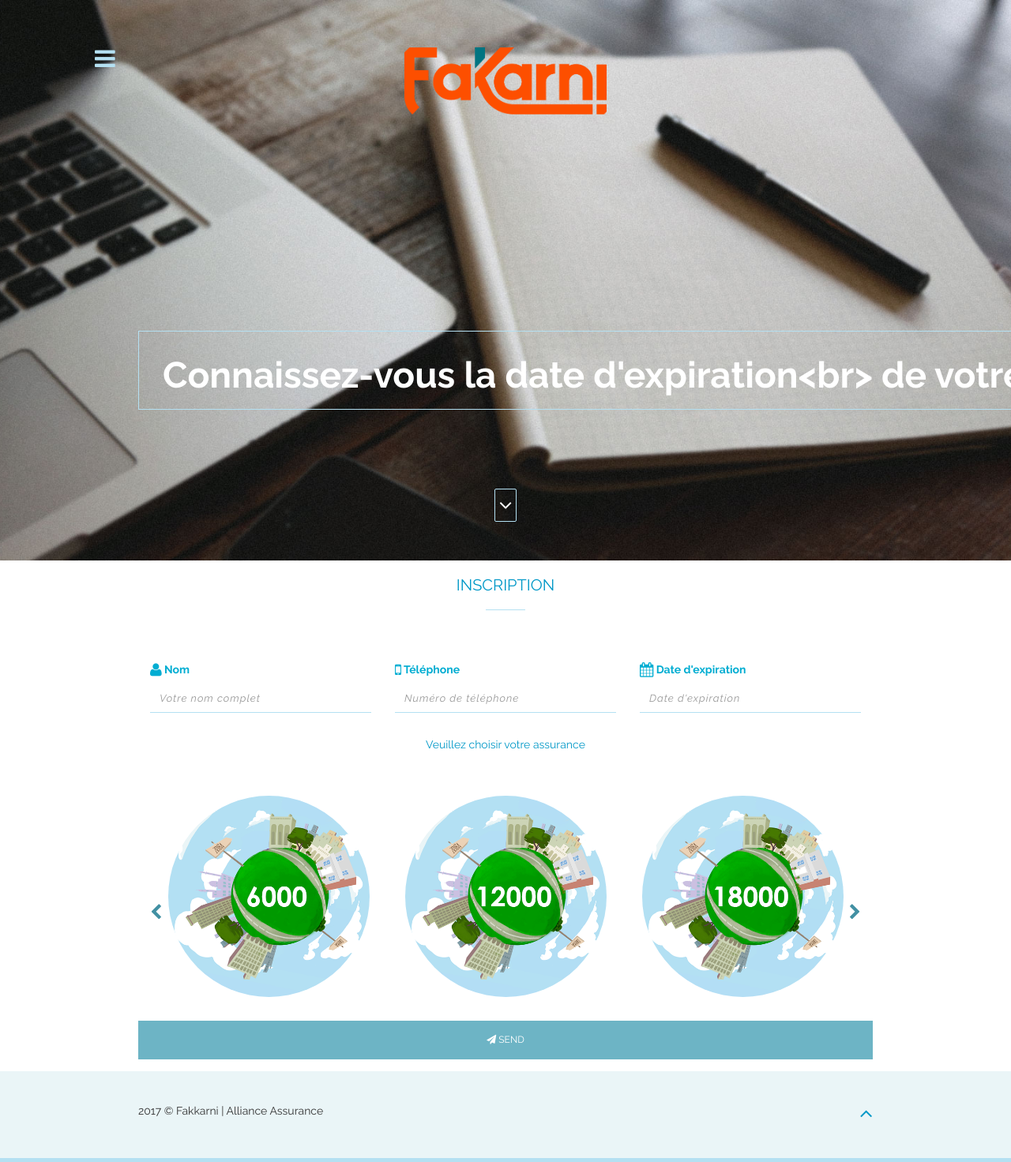
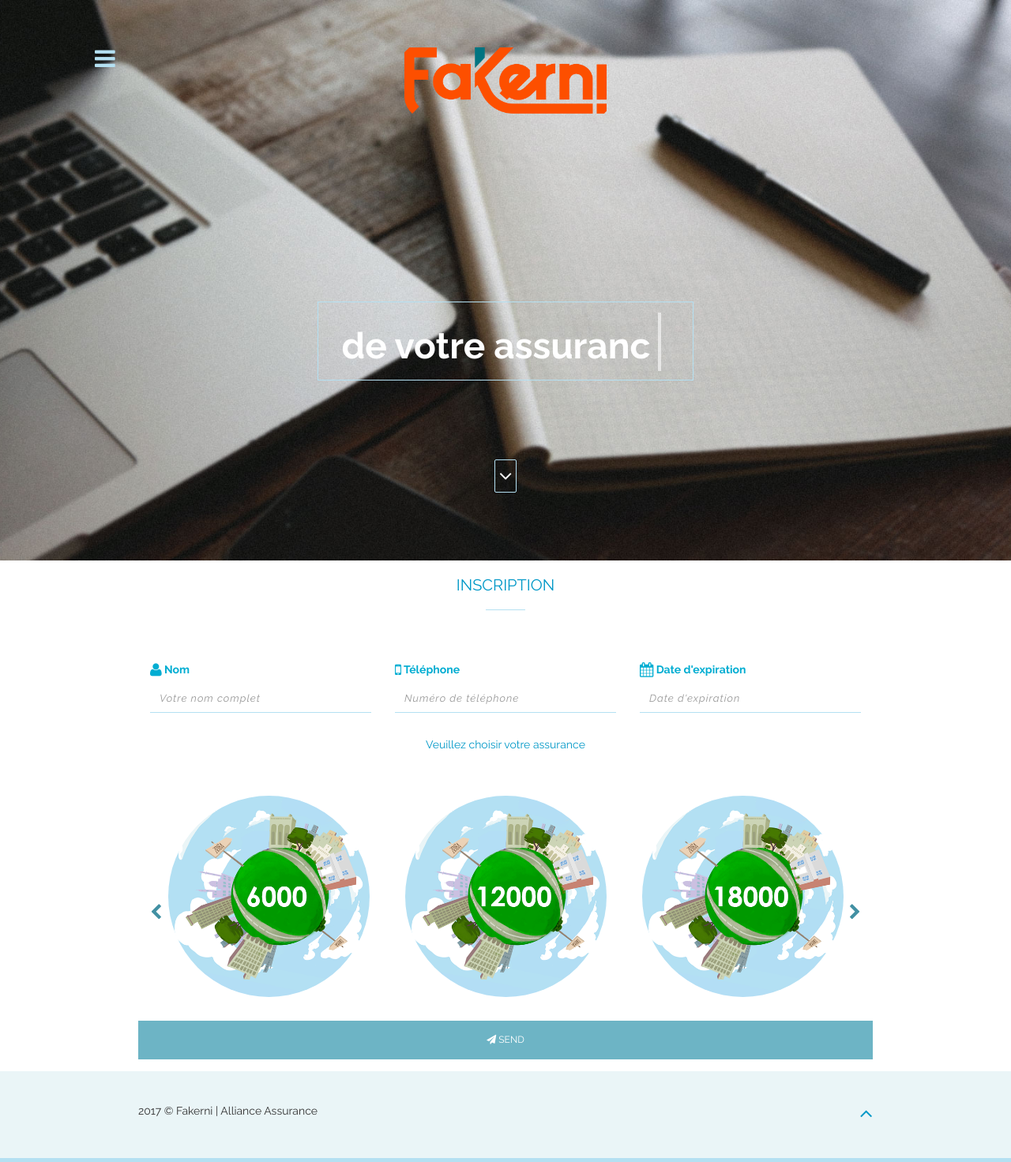
Before and after one commit to chafik-allin/Fakkarni, a Laravel app: page / in a window 1280 px wide. Shown: the whole page at 79% size. Run offline with Laravel 8, Linux system fonts and the light colour scheme; settings files or empty folders that the repository lacks are supplied.

Commit message:
Correction logo
 Reste a modifier les couleur + ajouter 4e assurrances

```diff
--- a/public/css/style.css
+++ b/public/css/style.css
@@ -91,7 +91,7 @@
 	cursor: pointer;
 }
 .content{
-	padding-top: 29%;
+	padding-top: 25%;
 
 }
 
--- a/public/js/main.js
+++ b/public/js/main.js
@@ -108,7 +108,7 @@
 
 
        $("#head-title").typed({
-            strings: ["Connaissez-vous la date d'expiration<br> de votre assurance?^1000", "Vous pouvez oublier^1000", "Nous sommes là pour vous le rappeler^1000"],
+            strings: ["Connaissez-vous la date d'expiration"," de votre assurance?^1000", "Vous pouvez oublier^1000", "Nous sommes là pour vous le rappeler^1000"],
             typeSpeed: 50,
             loop: true,
             contentType: 'html',
--- a/resources/views/index.blade.php
+++ b/resources/views/index.blade.php
@@ -6,7 +6,7 @@
         <meta charset="utf-8">
         <!--[if IE]><meta http-equiv="x-ua-compatible" content="IE=9" /><![endif]-->
         <meta name="viewport" content="width=device-width, initial-scale=1">
-        <title>Fakkarni | Alliance Assurance</title>
+        <title>Fakerni | Alliance Assurance</title>
         <meta name="description" content="Your Description Here">
         <meta name="keywords" content="free boostrap, bootstrap template, freebies, free theme, free website, free portfolio theme, portfolio, personal, cv">
         <meta name="author" content="Jenn, ThemeForces.com">
@@ -182,7 +182,7 @@
     <nav id="footer">
         <div class="container">
              <div class="pull-left">
-                <p>2017 © Fakkarni | Alliance Assurance</a></p>
+                <p>2017 © Fakerni | Alliance Assurance</a></p>
             </div>
             <div class="pull-right">
                 <a href="#home" class="page-scroll"> <span class="fa fa-angle-up"></span></a>
```
Also changed, not shown: public/img/logo.png, 1 other file.
